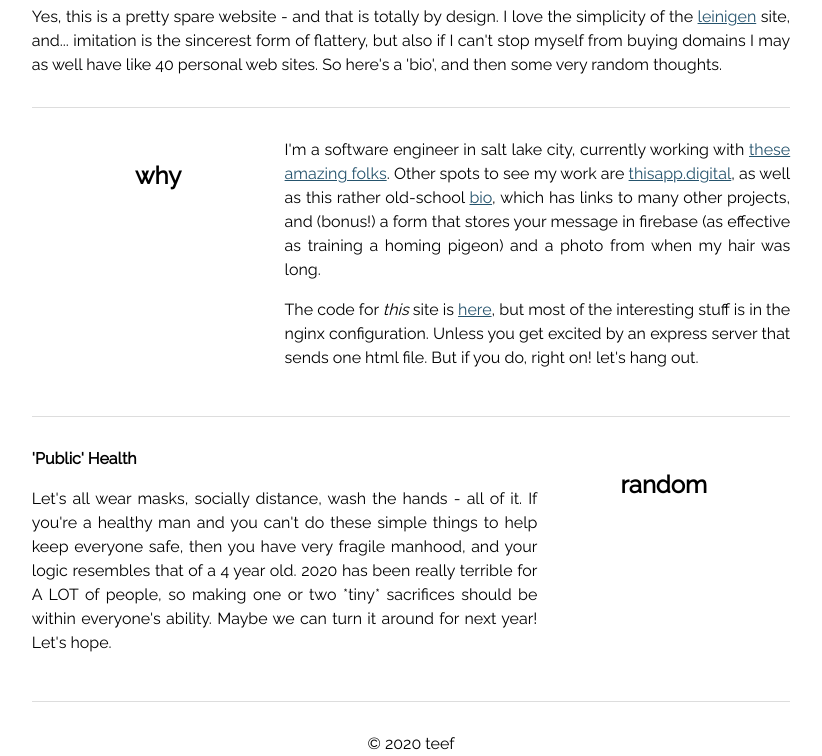
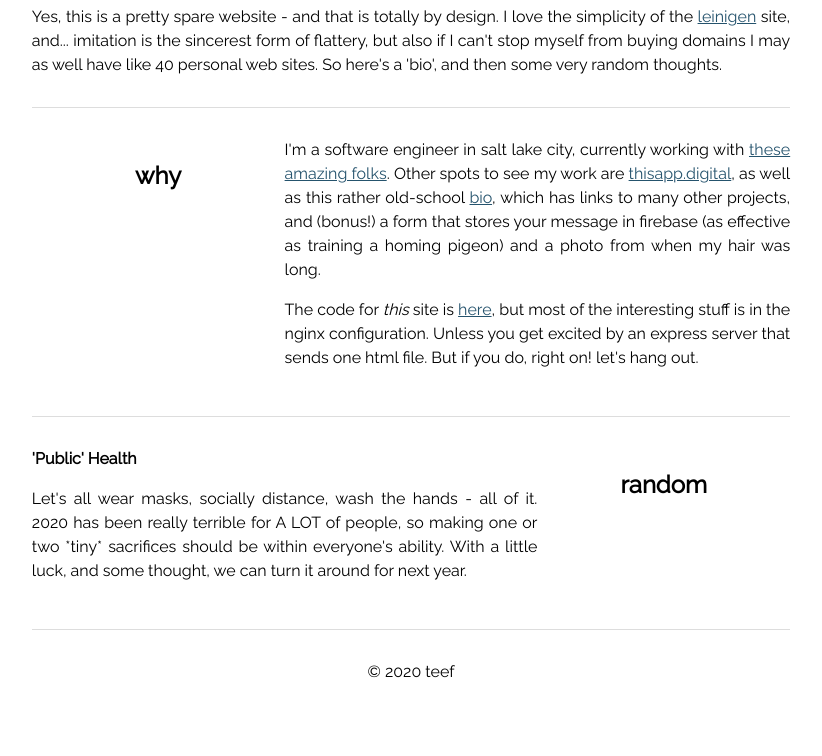
Before and after one commit to tylermorrisford/teef-dot-dev, a website: page public/index.html in a window 1280 px wide. Shown: the part 114-870 px from the top of the page, without its empty margins (229-1051 px from the left). After the commit the page ends 800 px from the top, so only its background shows below. Drawn offline with Linux system fonts and the light colour scheme.

Commit message:
change copy

```diff
--- a/public/index.html
+++ b/public/index.html
@@ -36,7 +36,7 @@
         <hr>
         <div class="titleRight">
             <div class="justify"><strong>'Public' Health</strong></span>
-            <p>Let's all wear masks, socially distance, wash the hands - all of it. If you're a healthy man and you can't do these simple things to help keep everyone safe, then you have very fragile manhood, and your logic resembles that of a 4 year old. 2020 has been really terrible for A LOT of people, so making one or two *tiny* sacrifices should be within everyone's ability. Maybe we can turn it around for next year! Let's hope.</p>
+            <p>Let's all wear masks, socially distance, wash the hands - all of it. 2020 has been really terrible for A LOT of people, so making one or two *tiny* sacrifices should be within everyone's ability. With a little luck, and some thought, we can turn it around for next year.</p>
             </div>
             <div><h2>random</h2></div>
         </div>
```
